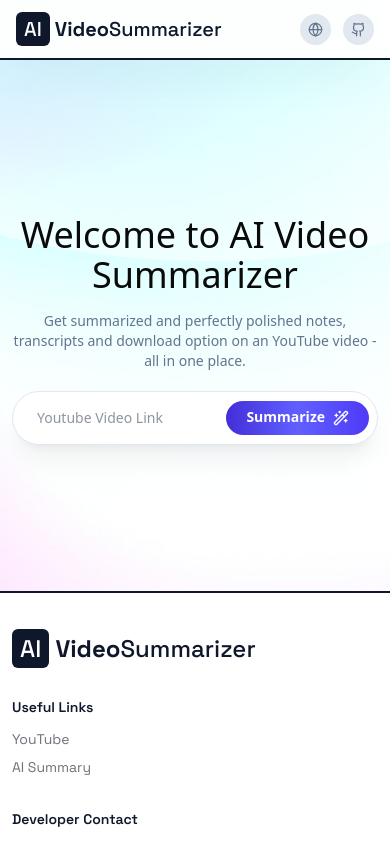
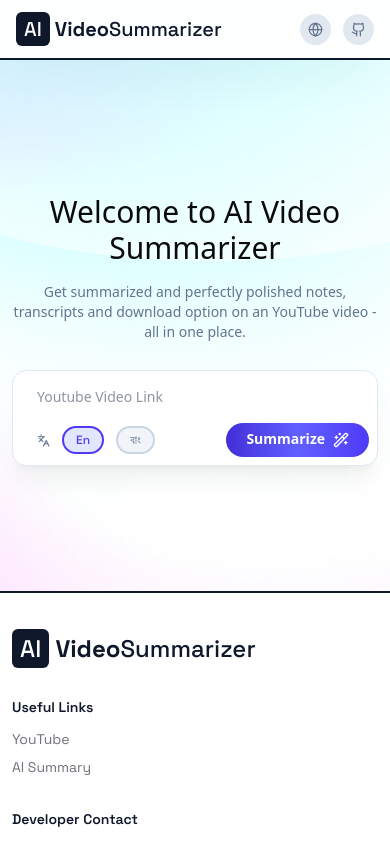
Before and after one commit to ShahSaminYasar/ai-video-summarizer, a Next.js app: page / in a window 390 px wide. Shown: the top 844 px of the page. Built offline with nearby package versions, Linux system fonts and the light colour scheme.

Commit message:
Added: Metadata; YouTube Transcript API

```diff
--- a/src/app/(main)/page.jsx
+++ b/src/app/(main)/page.jsx
@@ -1,14 +1,19 @@
 "use client";
-import { WandSparkles } from "lucide-react";
+import { Languages, WandSparkles } from "lucide-react";
 import { redirect } from "next/navigation";
+import { useState } from "react";
 
-const page = () => {
+const Home = () => {
+  const [lang, setLang] = useState("english");
+
   const handleSummarize = (e) => {
     e.preventDefault();
     const link = e?.target?.link?.value;
     if (!link) return;
 
-    return redirect(`/youtube-video-summary?link=${encodeURIComponent(link)}`);
+    return redirect(
+      `/youtube-video-summary?link=${encodeURIComponent(link)}&lang=${lang}`
+    );
   };
 
   return (
@@ -22,7 +27,7 @@
       }}
     >
       <div className="flex flex-col items-center justify-center gap-4">
-        <h2 className="text-4xl font-normal block text-center">
+        <h2 className="text-3xl md:text-4xl font-normal block text-center">
           Welcome to <span className="font-medium">AI Video Summarizer</span>
         </h2>
         <p className="text-sm font-normal w-full max-w-sm text-center block text-slate-500 mb-5">
@@ -32,7 +37,7 @@
       </div>
       <form
         onSubmit={handleSummarize}
-        className="flex flex-row items-center justify-center gap-2 bg-white rounded-full pr-2 pl-3 py-2 w-full max-w-3xl mx-auto shadow-xl shadow-black/5 border border-slate-200"
+        className="flex flex-col items-center justify-center gap-2 bg-white rounded-xl pr-2 pl-3 py-2 w-full max-w-3xl mx-auto shadow-xl shadow-black/5 border border-slate-200 mt-2"
       >
         <input
           name="link"
@@ -45,6 +50,38 @@
           type="text"
           required
         ></input>
+
+        <div className="w-full flex flex-row justify-between items-center gap-3">
+          <div className="w-fit flex items-center gap-3 text-xs font-space font-medium">
+            <span className="text-slate-500 block ml-3">
+              <Languages size={13} />
+            </span>
+
+            <button
+              onClick={() => setLang("english")}
+              type="button"
+              className={`cursor-pointer w-fit rounded-full px-3 py-1 border-2 ${
+                lang === "english"
+                  ? "bg-indigo-100 border-indigo-600 text-indigo-600"
+                  : "bg-slate-100 border-slate-300 text-slate-500"
+              }`}
+            >
+              En
+            </button>
+
+            <button
+              onClick={() => setLang("bangla")}
+              type="button"
+              className={`cursor-pointer w-fit rounded-full px-3 py-1 border-2 ${
+                lang === "bangla"
+                  ? "bg-indigo-100 border-indigo-600 text-indigo-600"
+                  : "bg-slate-100 border-slate-300 text-slate-500"
+              }`}
+            >
+              বাং
+            </button>
+          </div>
+
           <button
             type="submit"
             className="flex items-center justify-center gap-2 bg-linear-to-r from-indigo-700 via-indigo-500 to-indigo-600 rounded-full px-5 py-2 text-sm font-semibold text-white cursor-pointer active:scale-95 duration-150 transition-all disabled:grayscale-100"
@@ -52,8 +89,9 @@
             <span className="block -mt-0.5">Summarize</span>{" "}
             <WandSparkles size={16} />
           </button>
+        </div>
       </form>
     </section>
   );
 };
-export default page;
+export default Home;
--- a/src/app/(main)/youtube-video-summary/page.jsx
+++ b/src/app/(main)/youtube-video-summary/page.jsx
@@ -25,6 +25,7 @@
 const YTSummary = () => {
   const searchParams = useSearchParams();
   const link = searchParams?.get("link");
+  const language = searchParams?.get("lang");
 
   //   States
   const [loading, setLoading] = useState(false);
@@ -103,7 +104,9 @@
       //   Check for existing
       const checkLocal = JSON.parse(localStorage.getItem("summaries"));
 
-      const targetLocal = checkLocal?.find((s) => s?.video === link);
+      const targetLocal = checkLocal?.find(
+        (s) => s?.video === link && s?.language === language
+      );
 
       if (targetLocal) {
         setSummary(targetLocal?.summary);
@@ -130,6 +133,7 @@
           data: transcriptData,
           ...(metadata?.title && { title: metadata?.title }),
           ...(metadata?.description && { description: metadata?.description }),
+          ...(language && { language }),
         });
         const summaryData = getSummary?.data?.data;
         if (getSummary?.data?.ok) {
@@ -140,6 +144,7 @@
             video: link,
             transcript: getTranscript?.data?.data,
             summary: summaryData,
+            language,
           });
           localStorage.setItem("summaries", JSON.stringify(localSummaries));
           return setSummary(summaryData);
--- a/src/app/api/summary/route.js
+++ b/src/app/api/summary/route.js
@@ -5,7 +5,7 @@
 
 export async function POST(req) {
   try {
-    const { data, title, description } = await req.json();
+    const { data, title, description, language = "english" } = await req.json();
 
     // console.log(title, description);
 
@@ -29,9 +29,11 @@
 
 If the transcript contains spelling mistakes, infer the correct meaning using the video title or description when available.
 
+Settings:
+- Output language: ${language}
+
 ${title && "Video title: " + title}
 ${description && "Video description: " + description}
-
 Video transcript to summarize: ${data}
 `,
     });
--- a/src/app/api/transcript/route.js
+++ b/src/app/api/transcript/route.js
@@ -7,6 +7,12 @@
     const link = searchParams.get("link");
 
     // const result = await YoutubeTranscript.fetchTranscript(link);
+
+    // return NextResponse.json({
+    //   ok: true,
+    //   data: result,
+    //   text: result?.map((t) => t?.text)?.join(" "),
+    // });
 
     const response = await fetch(
       `https://transcriptapi.com/api/v2/youtube/transcript?video_url=${link}`,
@@ -21,11 +27,18 @@
 
     const result = await response.json();
 
-    return NextResponse.json({
-      ok: true,
-      data: result?.transcript,
-      text: result?.transcript?.map((t) => t?.text)?.join(" "),
-    });
+    if (result?.transcript?.length > 0) {
+      return NextResponse.json({
+        ok: true,
+        data: result?.transcript,
+        text: result?.transcript?.map((t) => t?.text)?.join(" "),
+      });
+    } else {
+      return NextResponse.json({
+        ok: false,
+        message: "Failed to get transcript",
+      });
+    }
   } catch (error) {
     console.error("SERVER ERROR:", error);
     return NextResponse.json({
```
Lines whose indentation alone changed are shown as unchanged.
